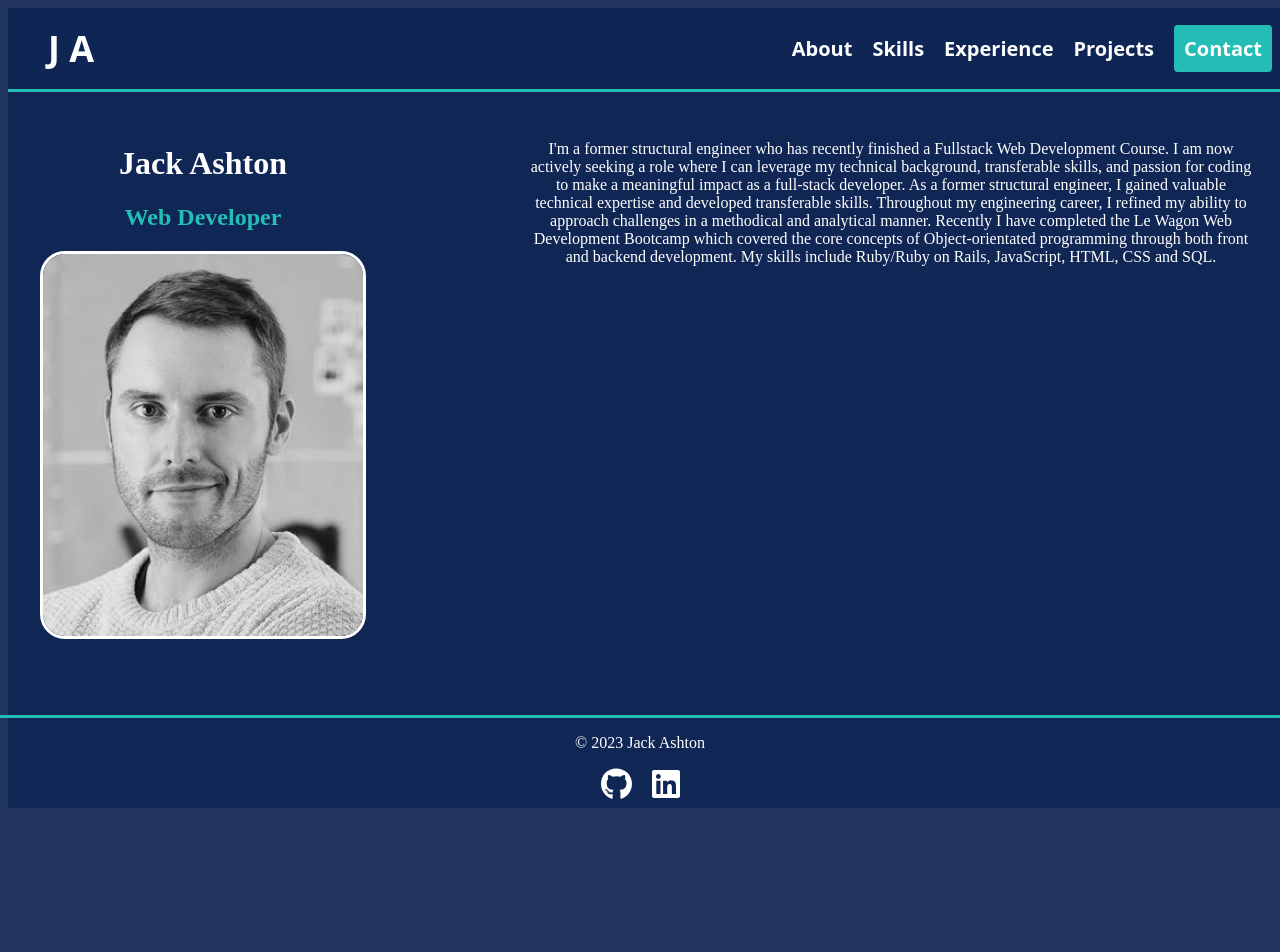
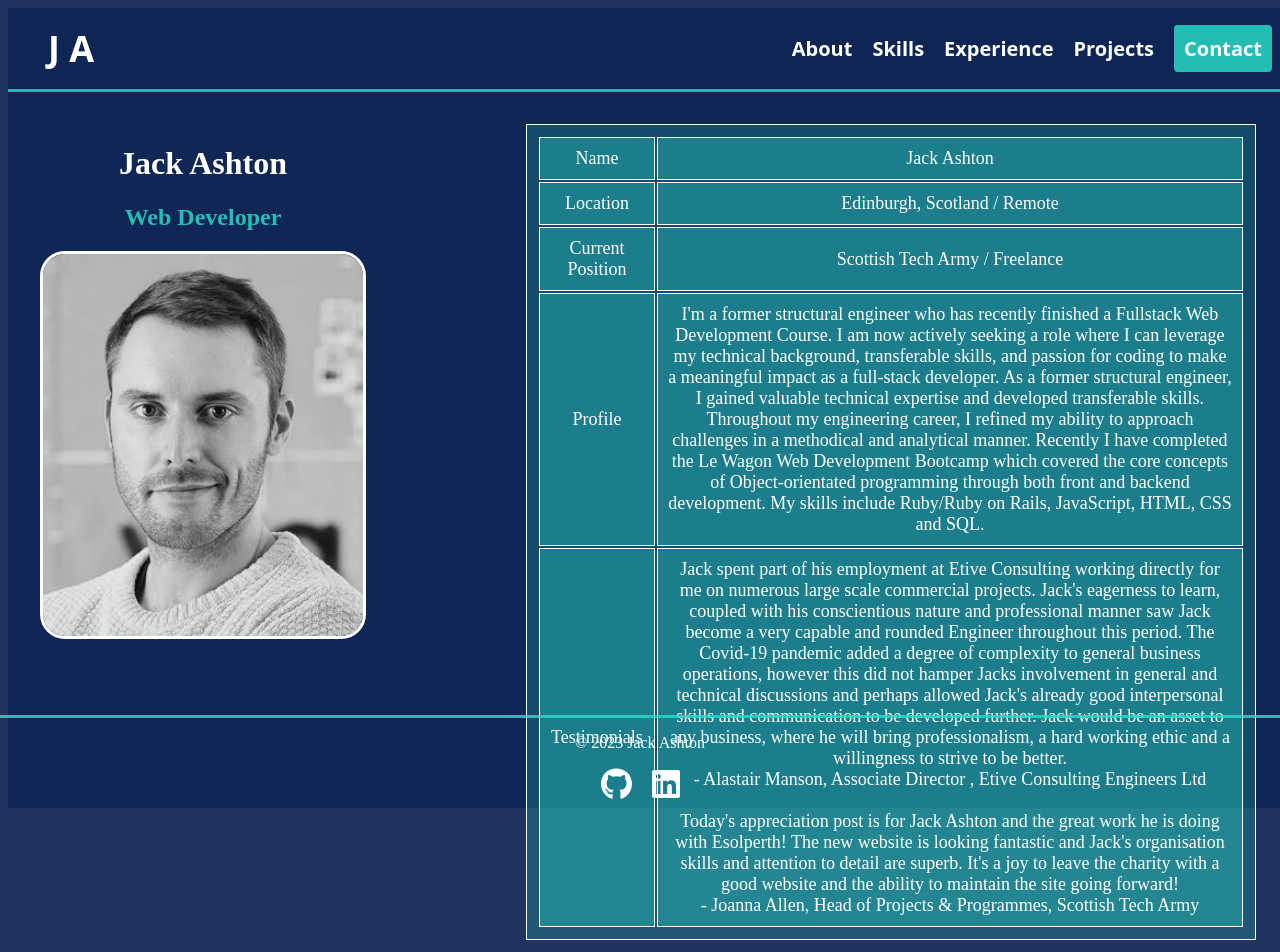
Before and after one commit to Jackdashton/portfolio, a React (Vite) app in the folder portfolio/: page /about in a window 1280 px wide. Shown: the top 952 px of the page. Before the commit the page ends 816 px from the top, so only its background shows below. Built offline with nearby package versions, Linux system fonts and the light colour scheme.

Commit message:
table added to about page

```diff
--- a/portfolio/src/components/About.jsx
+++ b/portfolio/src/components/About.jsx
@@ -1,5 +1,5 @@
 import React from "react";
-import styles from './About.module.css'
+import styles from "./About.module.css";
 
 function About() {
   return (
@@ -9,26 +9,77 @@ function About() {
           <h1>Jack Ashton</h1>
           <h2>Web Developer</h2>
           {/* Public files are available with /, no need for . or .. */}
-      <img src="/public/images/profile2.JPG" alt="" />
+          <img src="/public/images/profile2.JPG" alt="Photo of Jack" />
         </div>
 
         <div className={styles.information}>
-        <p>
+          <div className={styles.table}>
+            <table>
+              <tr>
+                <td>Name</td>
+                <td>Jack Ashton</td>
+              </tr>
+              <tr>
+                <td>Location</td>
+                <td>Edinburgh, Scotland / Remote</td>
+              </tr>
+              <tr>
+                <td>Current Position</td>
+                <td>Scottish Tech Army / Freelance </td>
+              </tr>
+              <tr>
+                <td>Profile</td>
+                <td>
                   I'm a former structural engineer who has recently finished a
-          Fullstack Web Development Course. I am now actively seeking a role where I can
-          leverage my technical background, transferable skills, and passion for coding to make a
-          meaningful impact as a full-stack developer. As a former structural engineer,
-          I gained valuable technical expertise and developed transferable skills. Throughout my engineering career,
-          I refined my ability to approach challenges in a methodical and analytical manner.
-          Recently I have completed the Le Wagon Web Development Bootcamp which covered the core concepts of Object-orientated
-          programming through both front and backend development.
-          My skills include Ruby/Ruby on Rails, JavaScript, HTML, CSS and SQL.
-        </p>
+                  Fullstack Web Development Course. I am now actively seeking a
+                  role where I can leverage my technical background,
+                  transferable skills, and passion for coding to make a
+                  meaningful impact as a full-stack developer. As a former
+                  structural engineer, I gained valuable technical expertise and
+                  developed transferable skills. Throughout my engineering
+                  career, I refined my ability to approach challenges in a
+                  methodical and analytical manner. Recently I have completed
+                  the Le Wagon Web Development Bootcamp which covered the core
+                  concepts of Object-orientated programming through both front
+                  and backend development. My skills include Ruby/Ruby on Rails,
+                  JavaScript, HTML, CSS and SQL.
+                </td>
+              </tr>
+              <tr>
+                <td>Testimonials</td>
+                <td>
+                  Jack spent part of his employment at Etive Consulting working
+                  directly for me on numerous large scale commercial projects.
+                  Jack's eagerness to learn, coupled with his conscientious
+                  nature and professional manner saw Jack become a very capable
+                  and rounded Engineer throughout this period. The Covid-19
+                  pandemic added a degree of complexity to general business
+                  operations, however this did not hamper Jacks involvement in
+                  general and technical discussions and perhaps allowed Jack's
+                  already good interpersonal skills and communication to be
+                  developed further. Jack would be an asset to any business,
+                  where he will bring professionalism, a hard working ethic and
+                  a willingness to strive to be better.
+                  <br />
+                  - Alastair Manson, Associate Director , Etive Consulting
+                  Engineers Ltd
+                  <br />
+                  <br />
+                  Today's appreciation post is for Jack Ashton and the great
+                  work he is doing with Esolperth! The new website is looking
+                  fantastic and Jack's organisation skills and attention to
+                  detail are superb. It's a joy to leave the charity with a good
+                  website and the ability to maintain the site going forward!
+                  <br />- Joanna Allen, Head of Projects & Programmes, Scottish
+                  Tech Army
+                </td>
+              </tr>
+            </table>
+          </div>
         </div>
       </div>
     </>
-  )
-
+  );
 }
 
 export default About;
--- a/portfolio/src/components/About.module.css
+++ b/portfolio/src/components/About.module.css
@@ -27,3 +27,11 @@ img {
   /* border-bottom-right-radius: 50%; */
   border: 3px solid white;
 }
+
+.table, td, tr {
+  color: white;
+  border: 1px solid white;
+  background-color: rgba(40, 219, 201, 0.20);
+  font-size: large;
+  padding: 10px;
+}
```
Lines whose indentation alone changed are shown as unchanged.
